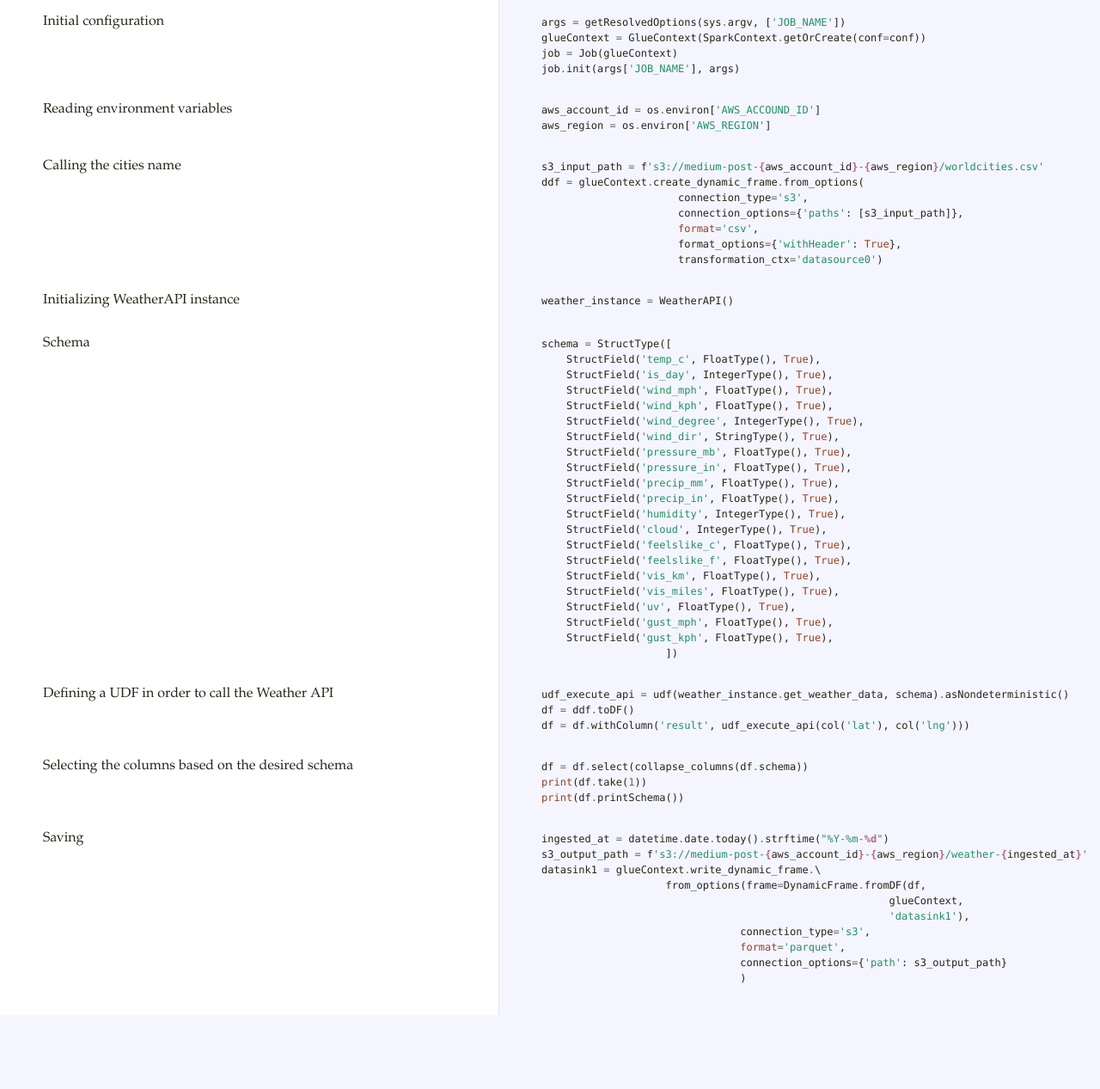
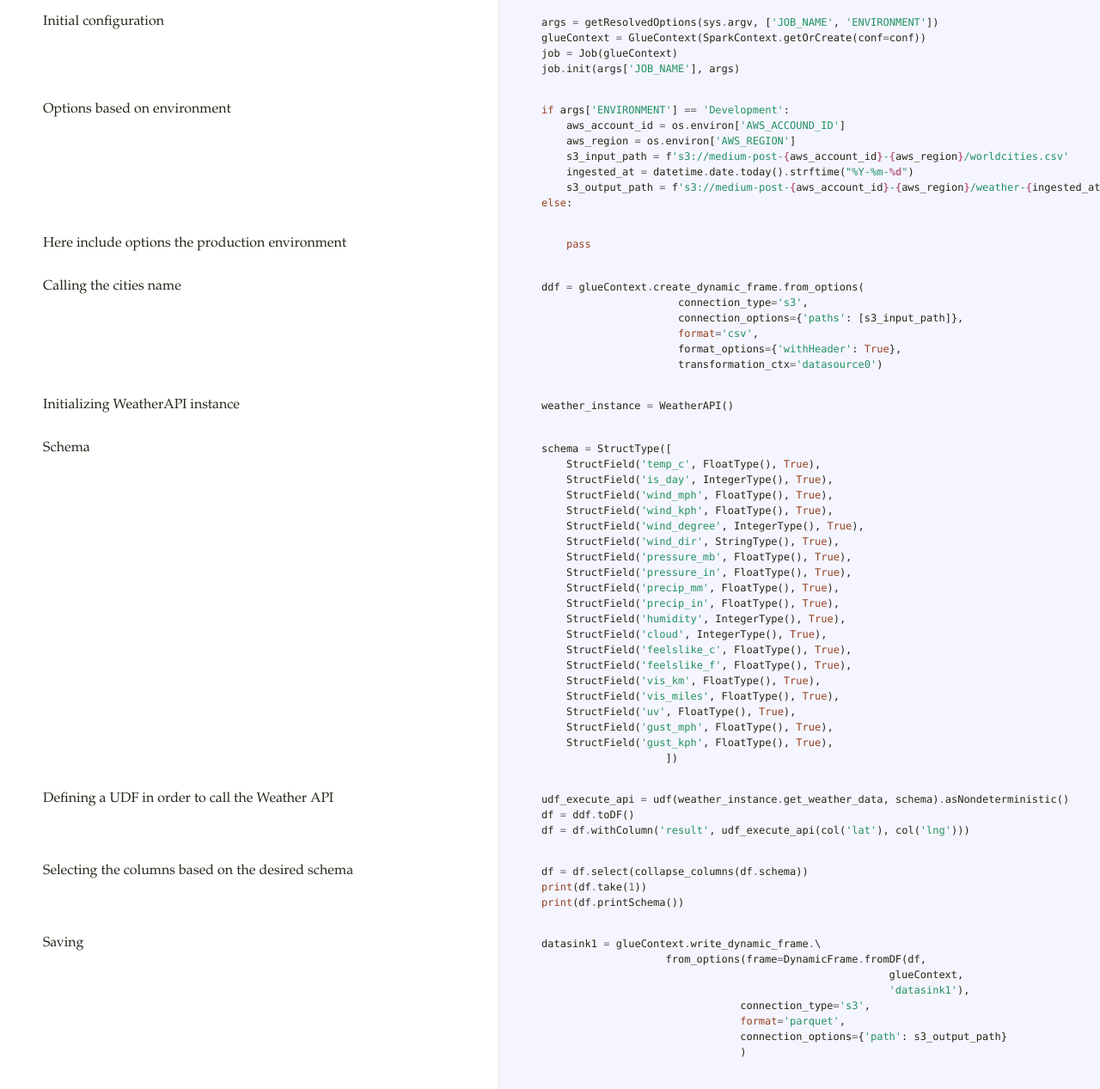
Before and after one commit to jodhernandezbe/medium-post-4, a plain HTML site: page pycco_docs/medium_job.html in a window 1280 px wide. Shown: the part 717-1984 px from the top of the page at 86% size. Before the commit the page ends 1898 px from the top, so only its background shows below. Drawn offline with Linux system fonts and the light colour scheme.

Commit message:
Medium post first commit

```diff
--- a/pycco_docs/medium_job.html
+++ b/pycco_docs/medium_job.html
@@ -83,7 +83,7 @@
       <p>Initial configuration</p>
     </div>
     <div class='code'>
-      <div class="highlight"><pre><span class="n">args</span> <span class="o">=</span> <span class="n">getResolvedOptions</span><span class="p">(</span><span class="n">sys</span><span class="o">.</span><span class="n">argv</span><span class="p">,</span> <span class="p">[</span><span class="s1">&#39;JOB_NAME&#39;</span><span class="p">])</span>
+      <div class="highlight"><pre><span class="n">args</span> <span class="o">=</span> <span class="n">getResolvedOptions</span><span class="p">(</span><span class="n">sys</span><span class="o">.</span><span class="n">argv</span><span class="p">,</span> <span class="p">[</span><span class="s1">&#39;JOB_NAME&#39;</span><span class="p">,</span> <span class="s1">&#39;ENVIRONMENT&#39;</span><span class="p">])</span>
 <span class="n">glueContext</span> <span class="o">=</span> <span class="n">GlueContext</span><span class="p">(</span><span class="n">SparkContext</span><span class="o">.</span><span class="n">getOrCreate</span><span class="p">(</span><span class="n">conf</span><span class="o">=</span><span class="n">conf</span><span class="p">))</span>
 <span class="n">job</span> <span class="o">=</span> <span class="n">Job</span><span class="p">(</span><span class="n">glueContext</span><span class="p">)</span>
 <span class="n">job</span><span class="o">.</span><span class="n">init</span><span class="p">(</span><span class="n">args</span><span class="p">[</span><span class="s1">&#39;JOB_NAME&#39;</span><span class="p">],</span> <span class="n">args</span><span class="p">)</span></pre></div>
@@ -95,11 +95,16 @@
       <div class='octowrap'>
         <a class='octothorpe' href='#section-4'>#</a>
       </div>
-      <p>Reading environment variables</p>
+      <p>Options based on environment</p>
     </div>
     <div class='code'>
-      <div class="highlight"><pre><span class="n">aws_account_id</span> <span class="o">=</span> <span class="n">os</span><span class="o">.</span><span class="n">environ</span><span class="p">[</span><span class="s1">&#39;AWS_ACCOUND_ID&#39;</span><span class="p">]</span>
-<span class="n">aws_region</span> <span class="o">=</span> <span class="n">os</span><span class="o">.</span><span class="n">environ</span><span class="p">[</span><span class="s1">&#39;AWS_REGION&#39;</span><span class="p">]</span></pre></div>
+      <div class="highlight"><pre><span class="k">if</span> <span class="n">args</span><span class="p">[</span><span class="s1">&#39;ENVIRONMENT&#39;</span><span class="p">]</span> <span class="o">==</span> <span class="s1">&#39;Development&#39;</span><span class="p">:</span>
+    <span class="n">aws_account_id</span> <span class="o">=</span> <span class="n">os</span><span class="o">.</span><span class="n">environ</span><span class="p">[</span><span class="s1">&#39;AWS_ACCOUND_ID&#39;</span><span class="p">]</span>
+    <span class="n">aws_region</span> <span class="o">=</span> <span class="n">os</span><span class="o">.</span><span class="n">environ</span><span class="p">[</span><span class="s1">&#39;AWS_REGION&#39;</span><span class="p">]</span>
+    <span class="n">s3_input_path</span> <span class="o">=</span> <span class="sa">f</span><span class="s1">&#39;s3://medium-post-</span><span class="si">{</span><span class="n">aws_account_id</span><span class="si">}</span><span class="s1">-</span><span class="si">{</span><span class="n">aws_region</span><span class="si">}</span><span class="s1">/worldcities.csv&#39;</span>
+    <span class="n">ingested_at</span> <span class="o">=</span> <span class="n">datetime</span><span class="o">.</span><span class="n">date</span><span class="o">.</span><span class="n">today</span><span class="p">()</span><span class="o">.</span><span class="n">strftime</span><span class="p">(</span><span class="s2">&quot;%Y-%m-</span><span class="si">%d</span><span class="s2">&quot;</span><span class="p">)</span>
+    <span class="n">s3_output_path</span> <span class="o">=</span> <span class="sa">f</span><span class="s1">&#39;s3://medium-post-</span><span class="si">{</span><span class="n">aws_account_id</span><span class="si">}</span><span class="s1">-</span><span class="si">{</span><span class="n">aws_region</span><span class="si">}</span><span class="s1">/weather-</span><span class="si">{</span><span class="n">ingested_at</span><span class="si">}</span><span class="s1">&#39;</span>
+<span class="k">else</span><span class="p">:</span></pre></div>
     </div>
   </div>
   <div class='clearall'></div>
@@ -108,11 +113,22 @@
       <div class='octowrap'>
         <a class='octothorpe' href='#section-5'>#</a>
       </div>
+      <p>Here include options the production environment</p>
+    </div>
+    <div class='code'>
+      <div class="highlight"><pre>    <span class="k">pass</span></pre></div>
+    </div>
+  </div>
+  <div class='clearall'></div>
+  <div class='section' id='section-6'>
+    <div class='docs'>
+      <div class='octowrap'>
+        <a class='octothorpe' href='#section-6'>#</a>
+      </div>
       <p>Calling the cities name</p>
     </div>
     <div class='code'>
-      <div class="highlight"><pre><span class="n">s3_input_path</span> <span class="o">=</span> <span class="sa">f</span><span class="s1">&#39;s3://medium-post-</span><span class="si">{</span><span class="n">aws_account_id</span><span class="si">}</span><span class="s1">-</span><span class="si">{</span><span class="n">aws_region</span><span class="si">}</span><span class="s1">/worldcities.csv&#39;</span>
-<span class="n">ddf</span> <span class="o">=</span> <span class="n">glueContext</span><span class="o">.</span><span class="n">create_dynamic_frame</span><span class="o">.</span><span class="n">from_options</span><span class="p">(</span>
+      <div class="highlight"><pre><span class="n">ddf</span> <span class="o">=</span> <span class="n">glueContext</span><span class="o">.</span><span class="n">create_dynamic_frame</span><span class="o">.</span><span class="n">from_options</span><span class="p">(</span>
                       <span class="n">connection_type</span><span class="o">=</span><span class="s1">&#39;s3&#39;</span><span class="p">,</span>
                       <span class="n">connection_options</span><span class="o">=</span><span class="p">{</span><span class="s1">&#39;paths&#39;</span><span class="p">:</span> <span class="p">[</span><span class="n">s3_input_path</span><span class="p">]},</span>
                       <span class="nb">format</span><span class="o">=</span><span class="s1">&#39;csv&#39;</span><span class="p">,</span>
@@ -121,10 +137,10 @@
     </div>
   </div>
   <div class='clearall'></div>
-  <div class='section' id='section-6'>
+  <div class='section' id='section-7'>
     <div class='docs'>
       <div class='octowrap'>
-        <a class='octothorpe' href='#section-6'>#</a>
+        <a class='octothorpe' href='#section-7'>#</a>
       </div>
       <p>Initializing WeatherAPI instance</p>
     </div>
@@ -133,10 +149,10 @@
     </div>
   </div>
   <div class='clearall'></div>
-  <div class='section' id='section-7'>
+  <div class='section' id='section-8'>
     <div class='docs'>
       <div class='octowrap'>
-        <a class='octothorpe' href='#section-7'>#</a>
+        <a class='octothorpe' href='#section-8'>#</a>
       </div>
       <p>Schema</p>
     </div>
@@ -165,10 +181,10 @@
     </div>
   </div>
   <div class='clearall'></div>
-  <div class='section' id='section-8'>
+  <div class='section' id='section-9'>
     <div class='docs'>
       <div class='octowrap'>
-        <a class='octothorpe' href='#section-8'>#</a>
+        <a class='octothorpe' href='#section-9'>#</a>
       </div>
       <p>Defining a UDF in order to call the Weather API</p>
     </div>
@@ -179,10 +195,10 @@
     </div>
   </div>
   <div class='clearall'></div>
-  <div class='section' id='section-9'>
+  <div class='section' id='section-10'>
     <div class='docs'>
       <div class='octowrap'>
-        <a class='octothorpe' href='#section-9'>#</a>
+        <a class='octothorpe' href='#section-10'>#</a>
       </div>
       <p>Selecting the columns based on the desired schema</p>
     </div>
@@ -193,17 +209,15 @@
     </div>
   </div>
   <div class='clearall'></div>
-  <div class='section' id='section-10'>
+  <div class='section' id='section-11'>
     <div class='docs'>
       <div class='octowrap'>
-        <a class='octothorpe' href='#section-10'>#</a>
+        <a class='octothorpe' href='#section-11'>#</a>
       </div>
       <p>Saving</p>
     </div>
     <div class='code'>
-      <div class="highlight"><pre><span class="n">ingested_at</span> <span class="o">=</span> <span class="n">datetime</span><span class="o">.</span><span class="n">date</span><span class="o">.</span><span class="n">today</span><span class="p">()</span><span class="o">.</span><span class="n">strftime</span><span class="p">(</span><span class="s2">&quot;%Y-%m-</span><span class="si">%d</span><span class="s2">&quot;</span><span class="p">)</span>
-<span class="n">s3_output_path</span> <span class="o">=</span> <span class="sa">f</span><span class="s1">&#39;s3://medium-post-</span><span class="si">{</span><span class="n">aws_account_id</span><span class="si">}</span><span class="s1">-</span><span class="si">{</span><span class="n">aws_region</span><span class="si">}</span><span class="s1">/weather-</span><span class="si">{</span><span class="n">ingested_at</span><span class="si">}</span><span class="s1">&#39;</span>
-<span class="n">datasink1</span> <span class="o">=</span> <span class="n">glueContext</span><span class="o">.</span><span class="n">write_dynamic_frame</span><span class="o">.</span>\
+      <div class="highlight"><pre><span class="n">datasink1</span> <span class="o">=</span> <span class="n">glueContext</span><span class="o">.</span><span class="n">write_dynamic_frame</span><span class="o">.</span>\
                     <span class="n">from_options</span><span class="p">(</span><span class="n">frame</span><span class="o">=</span><span class="n">DynamicFrame</span><span class="o">.</span><span class="n">fromDF</span><span class="p">(</span><span class="n">df</span><span class="p">,</span>
                                                         <span class="n">glueContext</span><span class="p">,</span>
                                                         <span class="s1">&#39;datasink1&#39;</span><span class="p">),</span>
```
Also changed, not shown: 1 other file.
